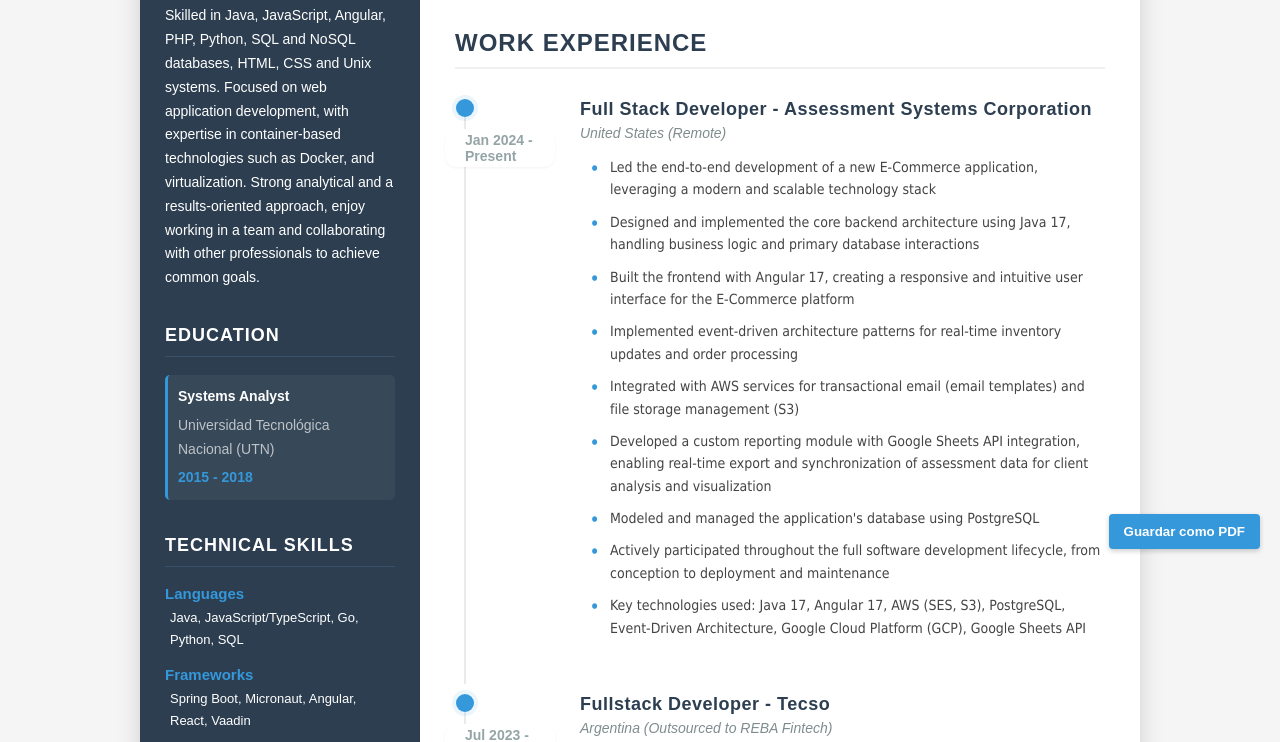
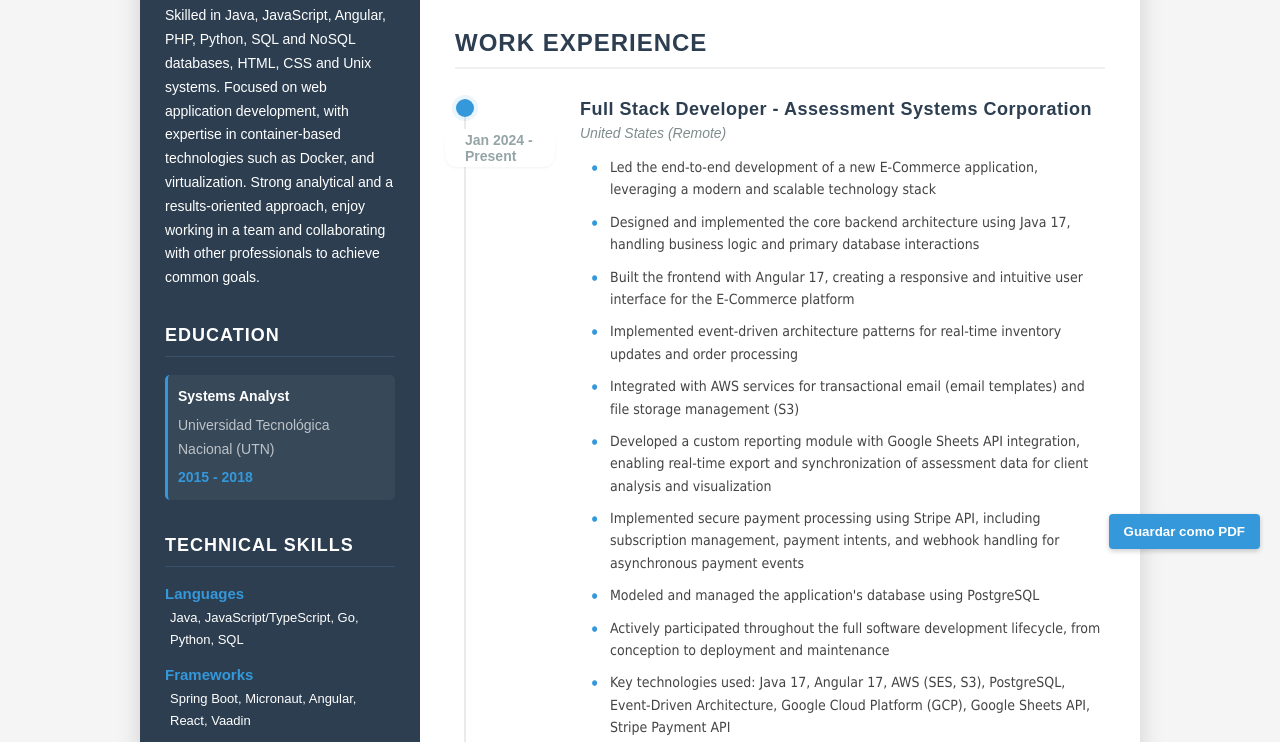
Before and after one commit to Crowxe/jose-giles-cv, a plain HTML site: page index.html in a window 1280 px wide. Shown: the part 231-973 px from the top of the page. Drawn offline with Linux system fonts and the light colour scheme.

Commit message:
Agregar integración con Stripe en la experiencia de Assessment Systems Corporation

```diff
--- a/index.html
+++ b/index.html
@@ -97,14 +97,15 @@
               <li>Implemented event-driven architecture patterns for real-time inventory updates and order processing</li>
               <li>Integrated with AWS services for transactional email (email templates) and file storage management (S3)</li>
               <li>Developed a custom reporting module with Google Sheets API integration, enabling real-time export and synchronization of assessment data for client analysis and visualization</li>
+              <li>Implemented secure payment processing using Stripe API, including subscription management, payment intents, and webhook handling for asynchronous payment events</li>
               <li>Modeled and managed the application's database using PostgreSQL</li>
               <li>Actively participated throughout the full software development lifecycle, from conception to deployment and maintenance</li>
-              <li>Key technologies used: Java 17, Angular 17, AWS (SES, S3), PostgreSQL, Event-Driven Architecture, Google Cloud Platform (GCP), Google Sheets API</li>
+              <li>Key technologies used: Java 17, Angular 17, AWS (SES, S3), PostgreSQL, Event-Driven Architecture, Google Cloud Platform (GCP), Google Sheets API, Stripe Payment API</li>
             </ul>
 
             <div class="featured-project">
               <h4>Featured Project: E-Commerce Assessment Platform</h4>
-              <p>Architected and implemented a scalable assessment e-commerce platform that manages product catalogs, secure payments, and digital delivery of assessment materials. Implemented a microservices architecture focused on high availability and security compliance.</p>
+              <p>Architected and implemented a scalable assessment e-commerce platform that manages product catalogs, secure payments via Stripe, and digital delivery of assessment materials. Implemented a microservices architecture focused on high availability and security compliance.</p>
             </div>
           </div>
         </div>
--- a/script.js
+++ b/script.js
@@ -265,12 +265,13 @@ const translations = {
       "Implemented event-driven architecture patterns for real-time inventory updates and order processing",
       "Integrated with AWS services for transactional email (email templates) and file storage management (S3)",
       "Developed a custom reporting module with Google Sheets API integration, enabling real-time export and synchronization of assessment data for client analysis and visualization",
+      "Implemented secure payment processing using Stripe API, including subscription management, payment intents, and webhook handling for asynchronous payment events",
       "Modeled and managed the application's database using PostgreSQL",
       "Actively participated throughout the full software development lifecycle, from conception to deployment and maintenance",
-      "Key technologies used: Java 17, Angular 17, AWS (SES, S3), PostgreSQL, Event-Driven Architecture, Google Cloud Platform (GCP), Google Sheets API"
+      "Key technologies used: Java 17, Angular 17, AWS (SES, S3), PostgreSQL, Event-Driven Architecture, Google Cloud Platform (GCP), Google Sheets API, Stripe Payment API"
     ],
     job1ProjectTitle: "E-Commerce Assessment Platform",
-    job1ProjectDesc: "Architected and implemented a scalable assessment e-commerce platform that manages product catalogs, secure payments, and digital delivery of assessment materials. Implemented a microservices architecture focused on high availability and security compliance.",
+    job1ProjectDesc: "Architected and implemented a scalable assessment e-commerce platform that manages product catalogs, secure payments via Stripe, and digital delivery of assessment materials. Implemented a microservices architecture focused on high availability and security compliance.",
 
     // Job 2 - Tecso
     job2Title: "Fullstack Developer - Tecso",
@@ -382,12 +383,13 @@ const translations = {
       "Implementé patrones de arquitectura dirigida por eventos para actualizaciones de inventario y procesamiento de pedidos en tiempo real",
       "Integré con servicios AWS para correo electrónico transaccional (plantillas de correo) y gestión de almacenamiento de archivos (S3)",
       "Desarrollé un módulo de informes personalizado con integración de Google Sheets API, permitiendo la exportación y sincronización en tiempo real de datos de evaluación para análisis y visualización de clientes",
+      "Implementé procesamiento seguro de pagos utilizando la API de Stripe, incluyendo gestión de suscripciones, intents de pago y manejo de webhooks para eventos de pago asíncronos",
       "Modelé y gestioné la base de datos de la aplicación usando PostgreSQL",
       "Participé activamente en todo el ciclo de vida del desarrollo de software, desde la concepción hasta el despliegue y mantenimiento",
-      "Tecnologías principales utilizadas: Java 17, Angular 17, AWS (SES, S3), PostgreSQL, Arquitectura dirigida por eventos, Google Cloud Platform (GCP), Google Sheets API"
+      "Tecnologías principales utilizadas: Java 17, Angular 17, AWS (SES, S3), PostgreSQL, Arquitectura dirigida por eventos, Google Cloud Platform (GCP), Google Sheets API, API de Pagos Stripe"
     ],
     job1ProjectTitle: "Plataforma de Evaluación E-Commerce",
-    job1ProjectDesc: "Arquitectura e implementación de una plataforma escalable de comercio electrónico para evaluaciones que gestiona catálogos de productos, pagos seguros y entrega digital de materiales de evaluación. Implementé una arquitectura de microservicios enfocada en alta disponibilidad y cumplimiento de seguridad.",
+    job1ProjectDesc: "Arquitectura e implementación de una plataforma escalable de comercio electrónico para evaluaciones que gestiona catálogos de productos, pagos seguros a través de Stripe y entrega digital de materiales de evaluación. Implementé una arquitectura de microservicios enfocada en alta disponibilidad y cumplimiento de seguridad.",
 
     // Job 2 - Tecso
     job2Title: "Desarrollador Fullstack - Tecso",
```
